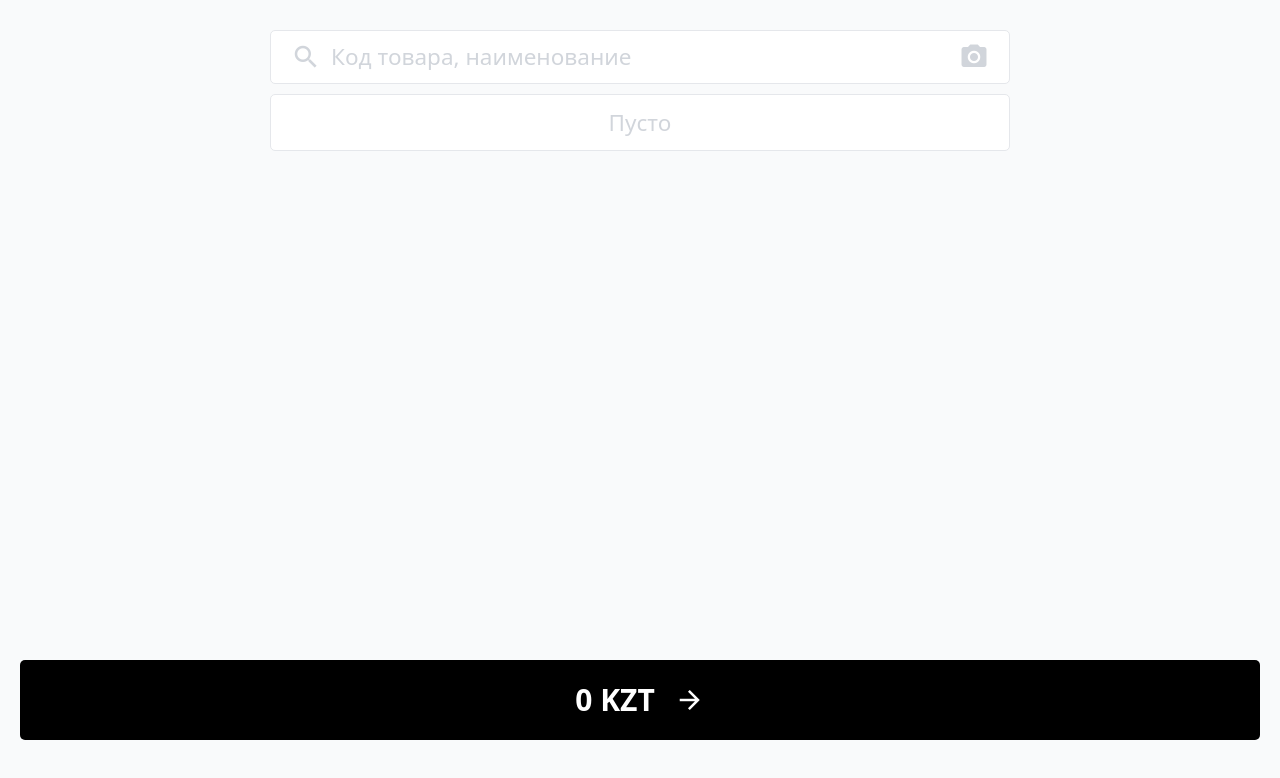
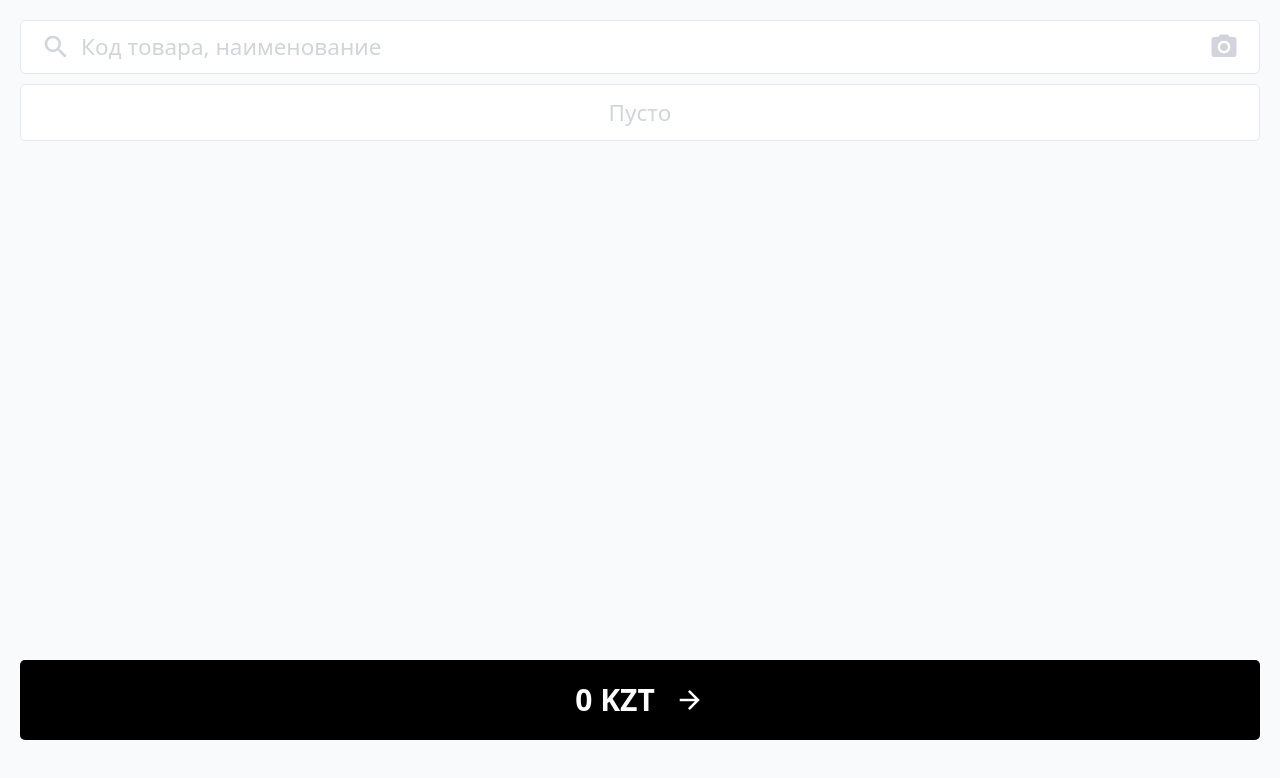
Before and after one commit to ctrlartspace/openmarket-frontend, a Vue app: page / in a window 1280 px wide. Shown: the top 778 px of the page. Built offline with nearby package versions, Linux system fonts and the light colour scheme; what tailwindcss-safe-area would draw is missing.

Commit message:
layout refactor

```diff
--- a/src/App.vue
+++ b/src/App.vue
@@ -1,13 +1,14 @@
 <template>
-  <div class="max-w-[800px] mx-auto">
-    <header class="">
-      <app-header class="hidden md:flex p-2 pb-0" />
-      <app-header-mobile class="md:hidden sticky" />
-    </header>
-    <main class="md:p-2 h-full">
+  <div class="flex flex-col h-screen">
+    <app-header class="hidden md:flex p-2 pb-0" />
+    <app-header-mobile class="md:hidden" />
+    <main class="flex-1 overflow-y-scroll">
       <router-view></router-view>
     </main>
     <app-bottom-navigation-bar />
+    <!-- <footer class="w-full text-center border-t border-grey p-4">
+      some footer
+    </footer> -->
   </div>
 </template>
 <script setup>
--- a/src/components/CartForMobile.vue
+++ b/src/components/CartForMobile.vue
@@ -1,5 +1,5 @@
 <template>
-  <div class="p-4 flex flex-col gap-2">
+  <div class="relative p-4 flex flex-col gap-2">
     <div
       class="relative bg-white px-4 py-2 flex justify-between gap-2 items-center border rounded"
     >
--- a/src/components/mobile/AppBottomNavigationBar.vue
+++ b/src/components/mobile/AppBottomNavigationBar.vue
@@ -1,8 +1,7 @@
 <template>
+  <footer>
     <nav v-if="store.isAuthorized">
-    <div
-      class="absolute bottom-0 left-0 right-0 px-4 py-2 border-t border-gray-200 bg-white"
-    >
+      <div class="px-4 py-2 border-t border-gray-200 bg-white">
         <ul class="flex gap-2 justify-around pb-safe">
           <li v-for="(item, i) in menuItems" :key="i">
             <router-link
@@ -20,6 +19,7 @@
         </ul>
       </div>
     </nav>
+  </footer>
 </template>
 
 <script setup>
--- a/src/components/mobile/AppHeaderMobile.vue
+++ b/src/components/mobile/AppHeaderMobile.vue
@@ -1,8 +1,8 @@
 <template>
+  <header class="sticky top-0 z-10">
     <nav v-if="store.isAuthorized">
-    <!--  Mobile -->
       <div
-      class="sticky px-4 py-2 bg-white border-b border-gray-200 shadow-sm flex items-center"
+        class="px-4 py-2 bg-white border-b border-gray-200 shadow-sm flex items-center"
       >
         <div class="absolute">
           <button class="flex items-center" @click="goBack">
@@ -14,6 +14,7 @@
         </h2>
       </div>
     </nav>
+  </header>
 </template>
 
 <script setup>
--- a/src/pages/CartPage.vue
+++ b/src/pages/CartPage.vue
@@ -1,7 +1,5 @@
 <template>
-  <div>
-    <cart-for-mobile />
-  </div>
+  <cart-for-mobile />
 </template>
 
 <script setup>
--- a/src/pages/ScanPage.vue
+++ b/src/pages/ScanPage.vue
@@ -1,7 +1,8 @@
 <template>
-  <div class="overflow-scroll">
+  <div>
     <barcode-scanner :is-stopped="isStopped" @success="onScanned" />
-    <div v-if="resultItem" class="p-4 text-2xl">
+
+    <div v-if="resultItem" class="p-4 text-2xl mb-8">
       <p class="text-sm">{{ resultItem.code }}</p>
       <p>{{ resultItem.name }}</p>
       <p>{{ resultItem.purchasePrice }} KZT</p>
@@ -21,9 +22,9 @@
         Повторить
       </button>
     </div>
-    <div class="p-4 absolute bottom-8 left-0 right-0">
+    <div class="absolute bottom-8 left-0 right-0 p-4">
       <button
-        class="w-full px-4 py-2 rounded text-center text-white bg-black flex items-center justify-center gap-2 hover:brightness-75"
+        class="w-full px-4 py-2 rounded text-center text-white bg-black flex items-center justify-center gap-2 hover:brightness-75 shadow-lg"
         @click="backToCart"
       >
         <span class="material-icons-outlined">arrow_back</span>
```
Lines whose indentation alone changed are shown as unchanged.
